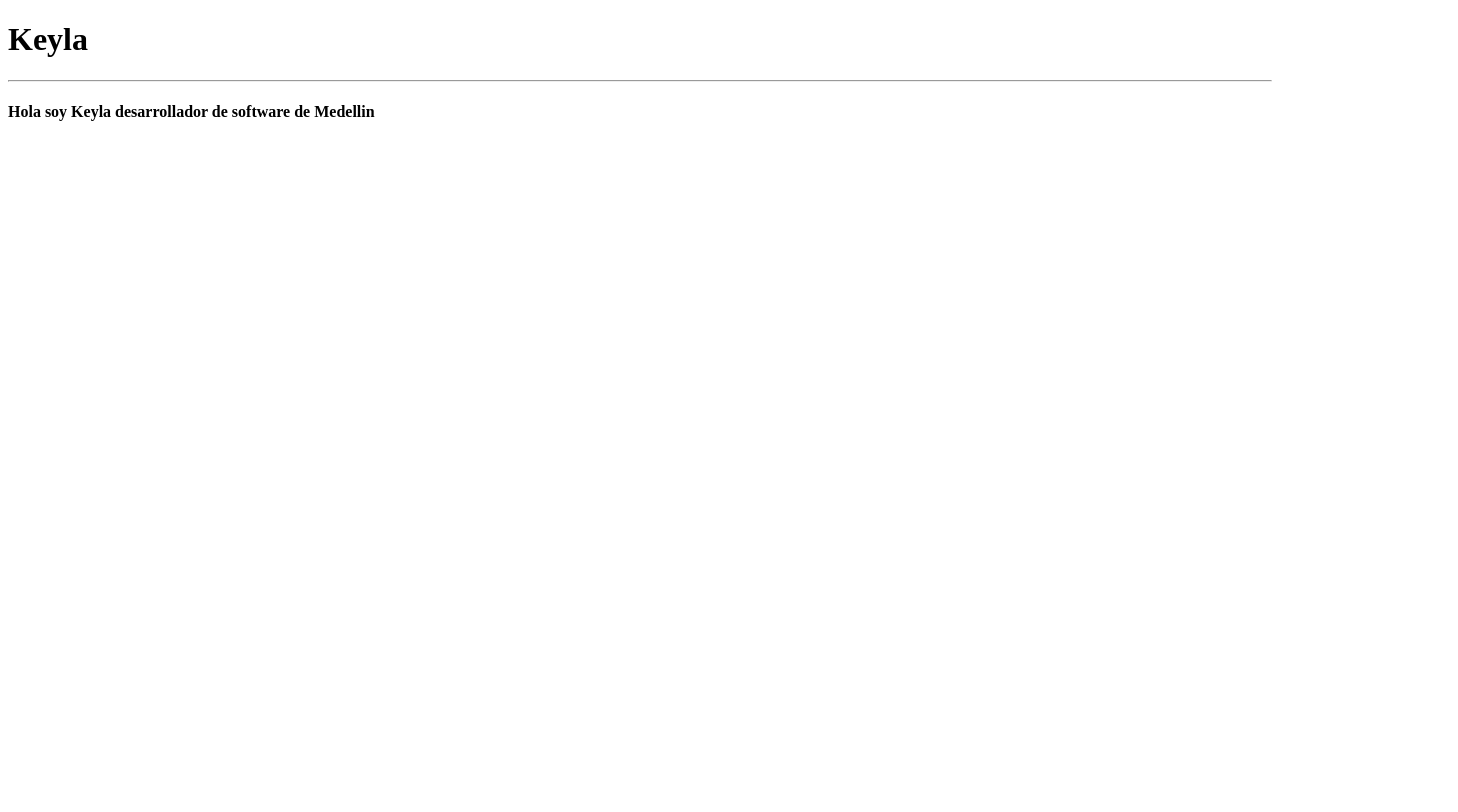
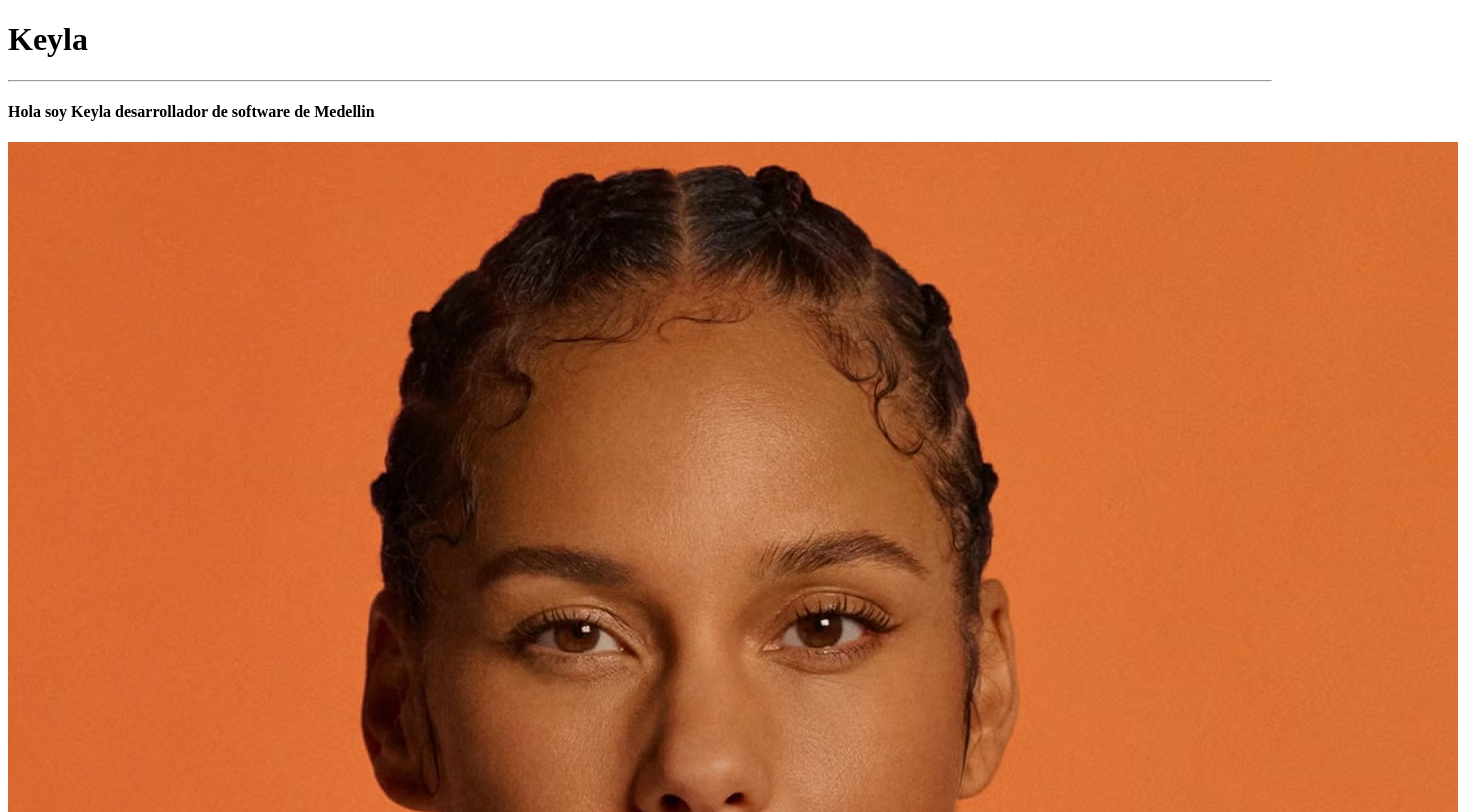
Before and after one commit to KeylaSalamandra/Keyla-Salamandra-Soto, a plain HTML site: page index.html in a window 1280 px wide. Shown: the top 812 px of the page, 1458 px wide, since content can reach past the window. Drawn offline with Linux system fonts and the light colour scheme.

Commit message:
Add files via upload

```diff
--- a/index.html
+++ b/index.html
@@ -9,6 +9,7 @@
     <h1>Keyla</h1>
     <hr>
     <h4>Hola soy Keyla desarrollador de software de Medellin</h4>
+    <img src="imagenes/newFile-8.avif" alt="foto">
 
 </body>
 </html>
```
Also changed, not shown: imagenes/newFile-8.avif (added).
